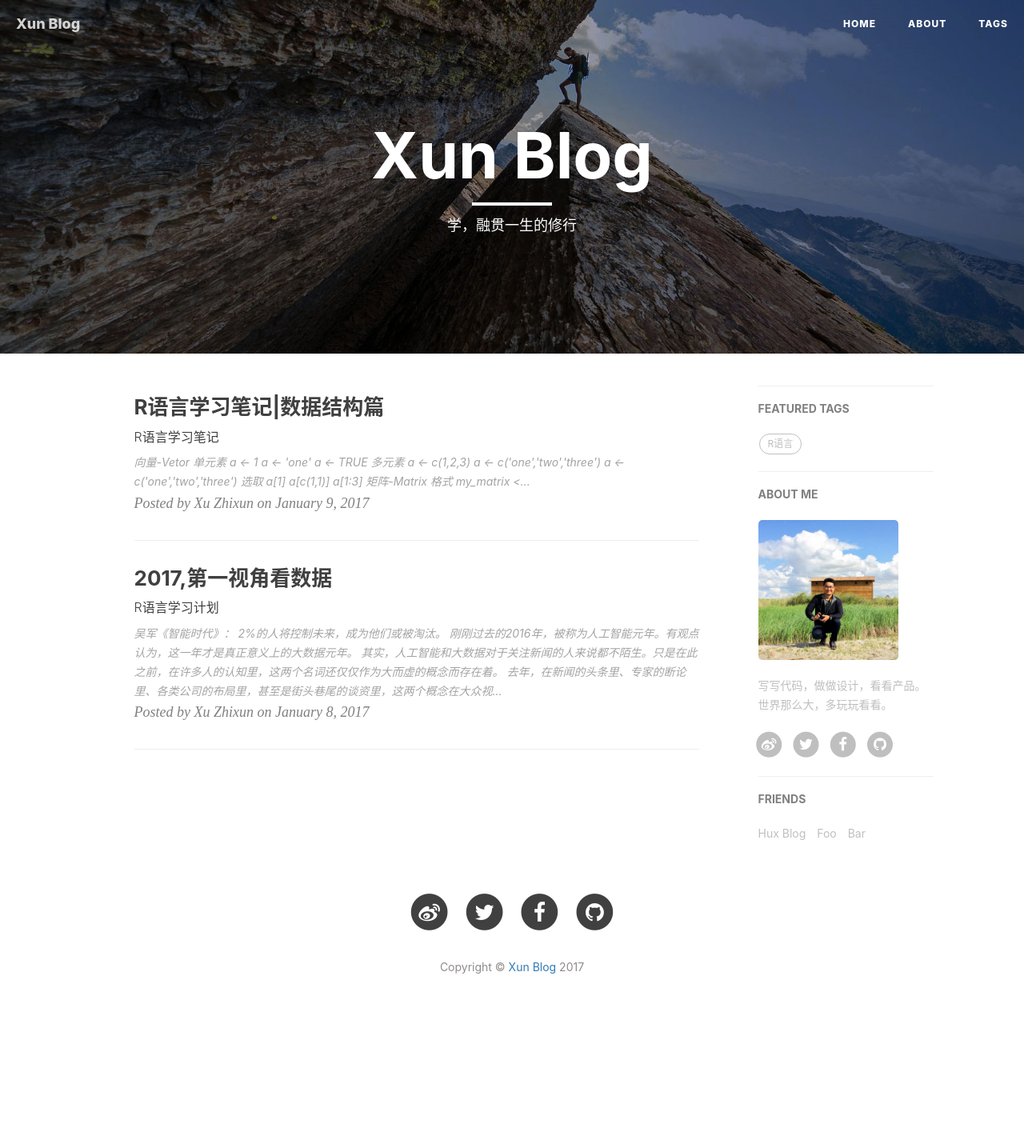
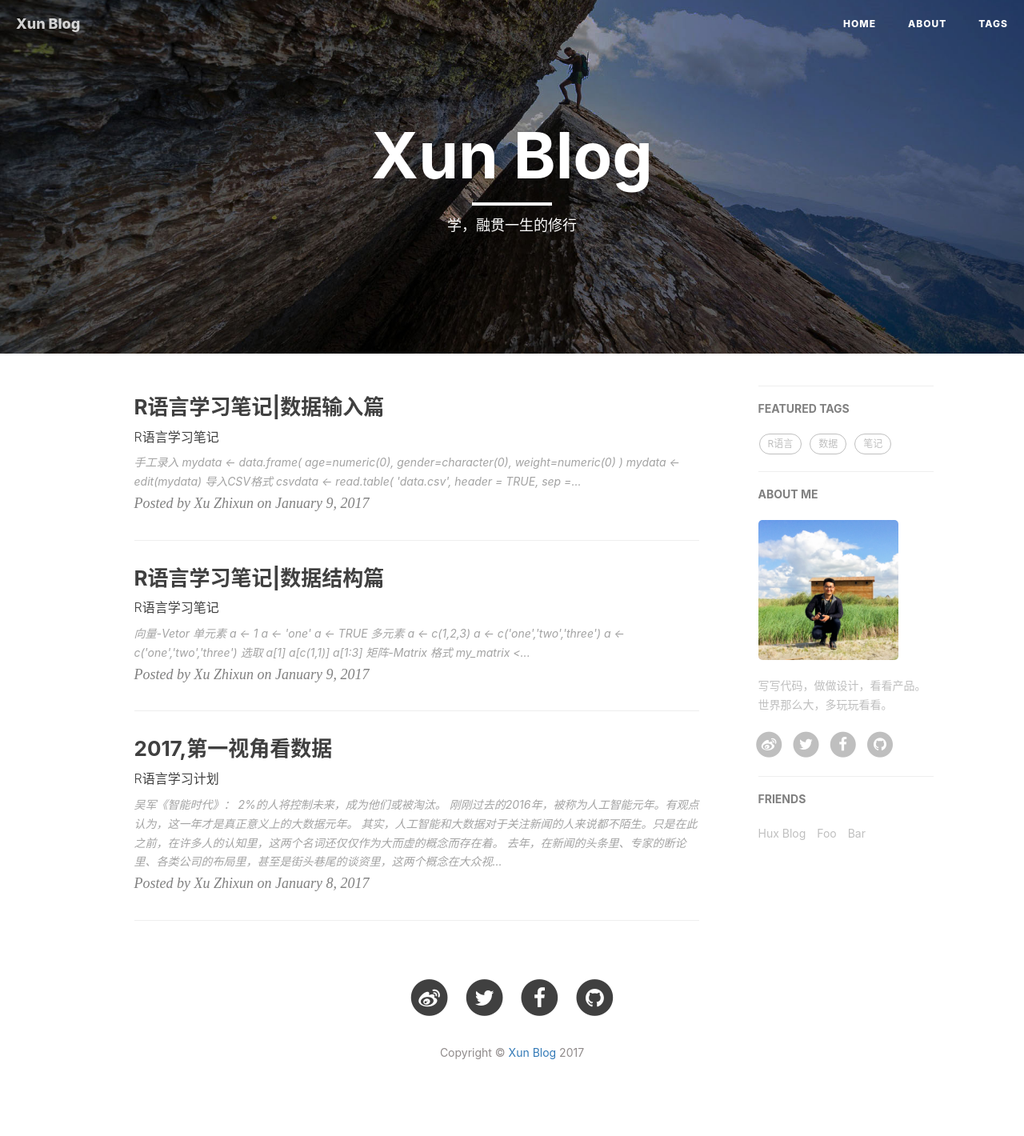
Before and after one commit to xuzhixun/xuzhixun.github.io, a Jekyll site: the page built from index.html, in a window 1280 px wide. Shown: the whole page at 80% size. Built offline with Jekyll 4.4.1, drawn with Linux system fonts in a browser that asks for light colours; nearby versions of some CDN libraries; the list of posts is cut into pages by our own code; comment, search, counter and statistics services are not loaded; before the commit the page ends 1313 px from its top, so only the background shows below that.

Commit message:
数据输入

````diff
--- a/_posts/2017-01-08-R-plan.markdown
+++ b/_posts/2017-01-08-R-plan.markdown
@@ -8,7 +8,7 @@ header-img: "img/post-bg-unix-linux.jpg"
 tags:
     - 计划
     - R语言
-    - 数据分析
+    - 数据
 ---
 
 > 吴军《智能时代》：
--- /dev/null
+++ b/_posts/2017-01-09-R-note-2.markdown
@@ -0,0 +1,44 @@
+---
+layout:     post
+title:      "R语言学习笔记|数据输入篇"
+subtitle:   "R语言学习笔记"
+date:       2017-01-09
+author:     "Xu Zhixun"
+header-img: "img/post-bg-unix-linux.jpg"
+tags:
+    - 笔记
+    - R语言
+    - 数据
+---
+
+#### 手工录入
+
+```R
+mydata <- data.frame(
+  age=numeric(0),
+  gender=character(0),
+  weight=numeric(0)
+)
+
+mydata <- edit(mydata)
+```
+
+#### 导入CSV格式
+
+```R
+csvdata <- read.table(
+  'data.csv',
+  header = TRUE,
+  sep = ',',
+  row.names = '病人编号'
+)
+```
+
+#### 导入Excel格式
+
+```R
+library(RODBC)
+channel <- odbcConnectExcel('data.xls')
+mydata2 <- sqlFetch(channel,'Sheet1')
+odbcClose(channel)
+```
````
